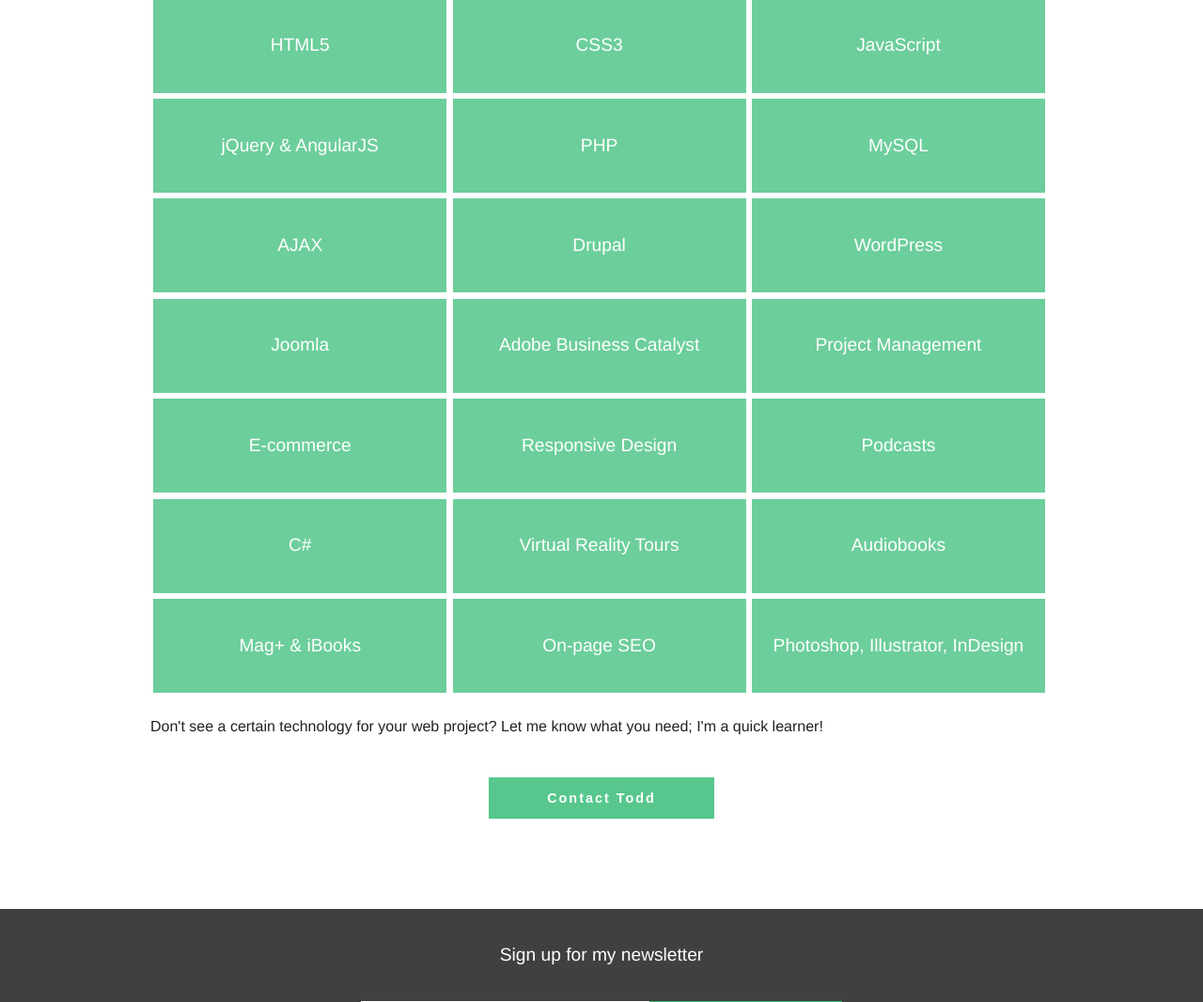
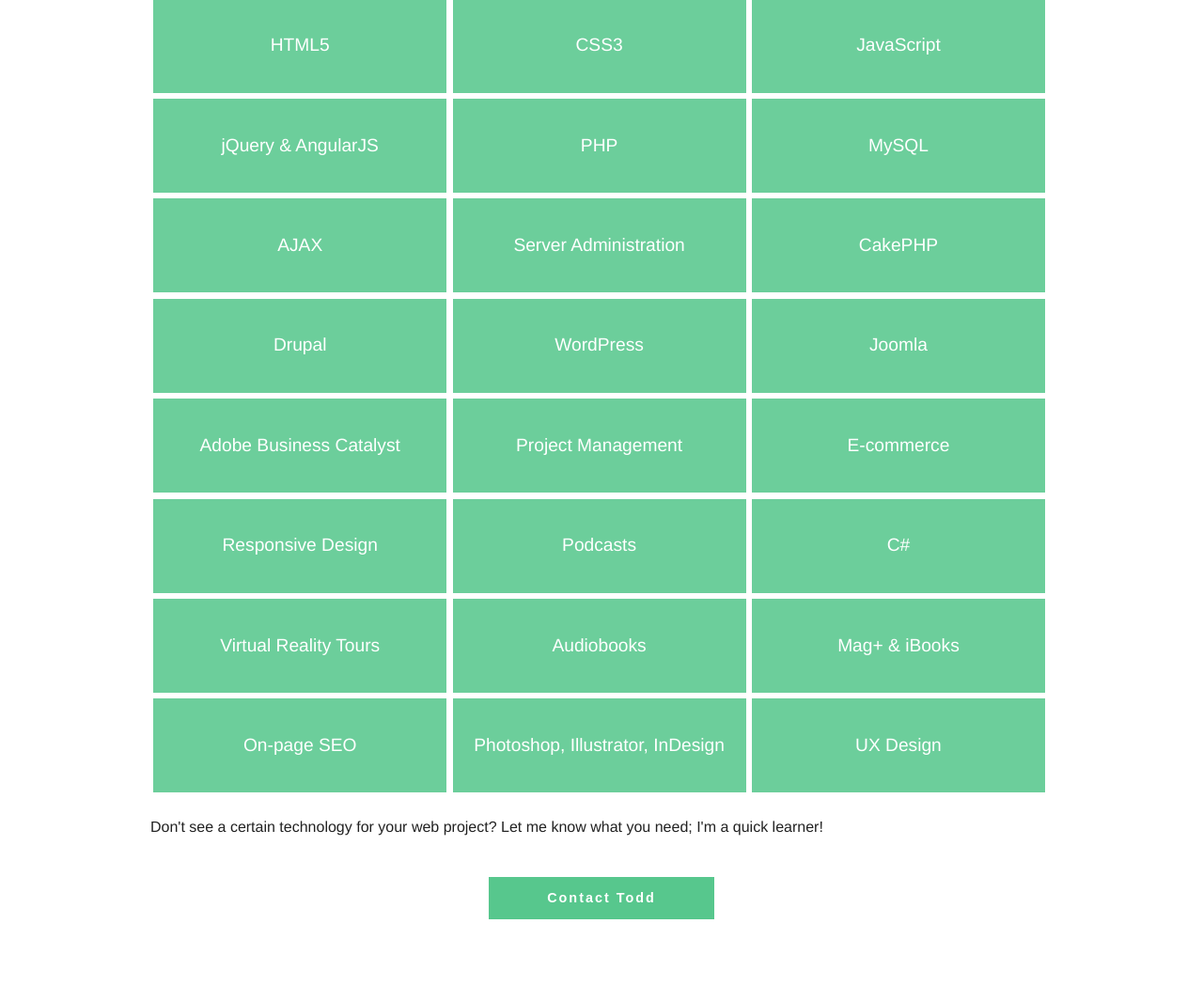
Before and after one commit to toddgoates/Goat-Site-Design, a PHP site: page /about in a window 1280 px wide. Shown: the part 1194-2260 px from the top of the page at 94% size. Run offline with PHP 8.4, Linux system fonts and the light colour scheme; some libraries are stand-ins or nearby versions.

Commit message:
Added some new skills to about page.

```diff
--- a/about.php
+++ b/about.php
@@ -127,6 +127,26 @@
                             </div>
                             <div class="back">
                                 Loads content with JavaScript asynchronously.
+                            </div>
+                        </div>
+                    </div>
+                    <div class="flip-container">
+                        <div class="flipper">
+                            <div class="front">
+                                Server Administration
+                            </div>
+                            <div class="back">
+                                Build, maintain, and update a virtual server.
+                            </div>
+                        </div>
+                    </div>
+                    <div class="flip-container">
+                        <div class="flipper">
+                            <div class="front">
+                                CakePHP
+                            </div>
+                            <div class="back">
+                                A PHP framework to rapidly build web applications.
                             </div>
                         </div>
                     </div>
@@ -270,6 +290,16 @@
                             </div>
                         </div>
                     </div>
+                    <div class="flip-container">
+                        <div class="flipper">
+                            <div class="front">
+                                UX Design
+                            </div>
+                            <div class="back">
+                                User Experience Design: Building to enhance user satisfaction and accessibility.
+                            </div>
+                        </div>
+                    </div>
                 </div>
                 <div class="clear-fix"></div>
 				<p>Don't see a certain technology for your web project?  Let me know what you need; I'm a quick learner!</p>
```
